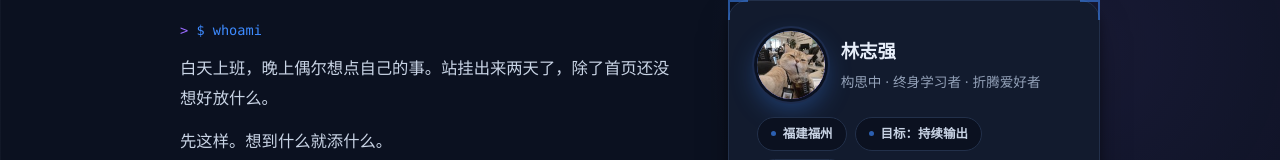
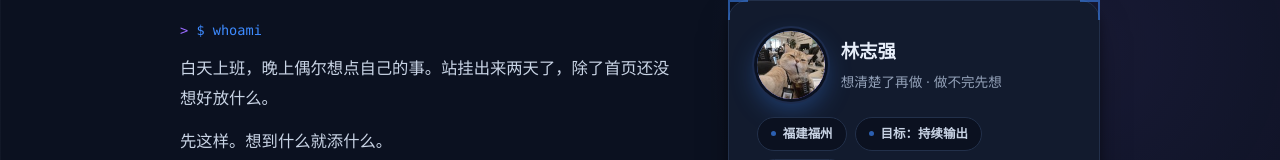
Before and after one commit to Michaellin0302/Michaellin0302.github.io, a plain HTML site: page index.html in a window 1280 px wide. Shown: the part 527-687 px from the top of the page. Drawn offline with Linux system fonts and the light colour scheme.

Commit message:
名片身份行:想清楚了再做 做不完先想

```diff
--- a/index.html
+++ b/index.html
@@ -65,7 +65,7 @@
           <img class="avatar-xl" src="assets/avatar.jpg" alt="林志强的头像——上班喝冰美式的橘猫" width="68" height="68">
           <div>
             <h3>林志强</h3>
-            <p class="pc-role">构思中 · 终身学习者 · 折腾爱好者</p>
+            <p class="pc-role">想清楚了再做 · 做不完先想</p>
           </div>
         </div>
         <div class="chips-row">
```
